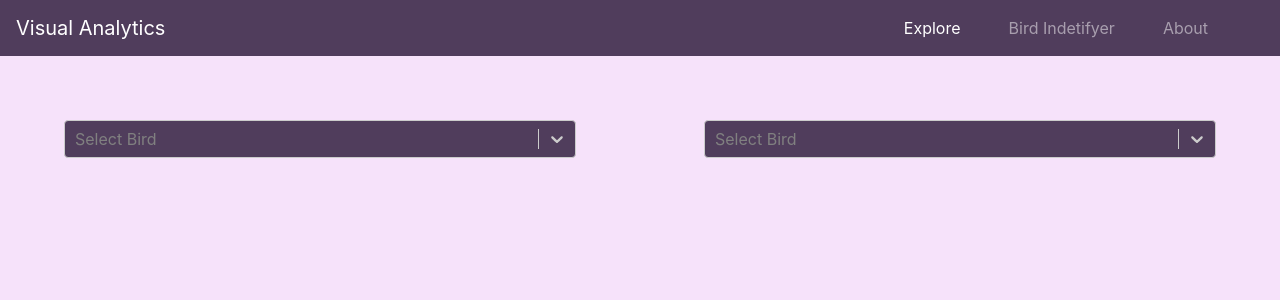
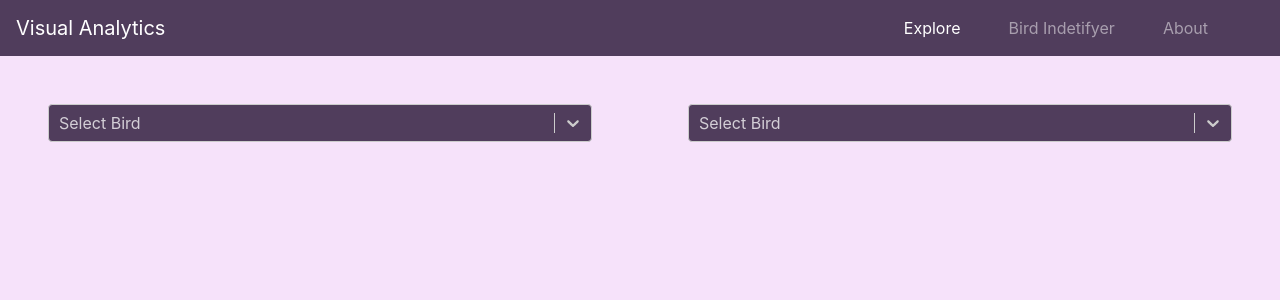
Before and after one commit to Schwar32/SE-Visual-Analytics, a React (Create React App) app in the folder reactapp/: page / in a window 1280 px wide. Shown: the top 300 px of the page. Built offline with nearby package versions, Linux system fonts and the light colour scheme; no server answers.

Commit message:
Updated Audio Player Styling

```diff
--- a/reactapp/src/components/CustomSelect.jsx
+++ b/reactapp/src/components/CustomSelect.jsx
@@ -5,26 +5,42 @@ function CustomSelect(props) {
   const COLOR = "white";
 
   const customStyles = {
-    menu: (provided) => ({
-      ...provided,
+    control: (defaultStyles) => ({
+      ...defaultStyles,
+      color: COLOR,
+      backgroundColor: BACKGROUND_COLOR,
+      marginBottom: "2em",
+      borderRadius: ".25em",
+    }),
+    menu: (defaultStyles) => ({
+      ...defaultStyles,
       backgroundColor: BACKGROUND_COLOR,
       color: COLOR,
+      marginTop: "0",
     }),
-    control: (provided) => ({
-      ...provided,
-      color: COLOR,
-      backgroundColor: BACKGROUND_COLOR,
-      margin: "1em",
-    }),
-    option: (provided) => ({
-      ...provided,
+    option: (defaultStyles) => ({
+      ...defaultStyles,
       color: COLOR,
       backgroundColor: BACKGROUND_COLOR,
     }),
-    singleValue: (provided) => ({
-      ...provided,
+    singleValue: (defaultStyles) => ({
+      ...defaultStyles,
       color: COLOR,
     }),
+    placeholder: (defaultStyles) => {
+      return {
+        ...defaultStyles,
+        color: COLOR,
+        opacity: 0.75,
+      };
+    },
+    input: (defaultStyles) => {
+      return {
+        ...defaultStyles,
+        color: COLOR,
+        opacity: 0.75,
+      };
+    },
   };
 
   return (
--- a/reactapp/src/styles/App.css
+++ b/reactapp/src/styles/App.css
@@ -23,3 +23,57 @@
 body {
   background-color: #f6e2fa;
 }
+
+.rhap_container {
+  width: 100% !important;
+  padding: 10px 15px !important;
+  background-color: #503d5c !important;
+  border-radius: 0.25em !important;
+  margin: 2em 0 !important;
+}
+
+.rhap_time {
+  color: #fff !important;
+}
+
+.rhap_progress-filled {
+  opacity: 1 !important;
+  background-color: #fff !important;
+}
+
+.rhap_progress-indicator {
+  background: #000 !important;
+  border-radius: 1em !important;
+  box-shadow: none !important;
+  background-color: #fff !important;
+}
+
+.rhap_repeat-button {
+  color: #ffffff !important;
+}
+
+.rhap_main-controls-button {
+  color: #ffffff !important;
+}
+
+.rhap_volume-button {
+  color: #ffffff !important;
+}
+
+.rhap_volume-bar {
+  background: #fff !important;
+}
+
+.rhap_volume-indicator {
+  background: #fff !important;
+  opacity: 1 !important;
+  box-shadow: none !important;
+}
+
+.rhap_volume-indicator:hover {
+  opacity: 0.9;
+}
+
+.rhap_volume-filled {
+  background-color: #ffffff !important;
+}
```
